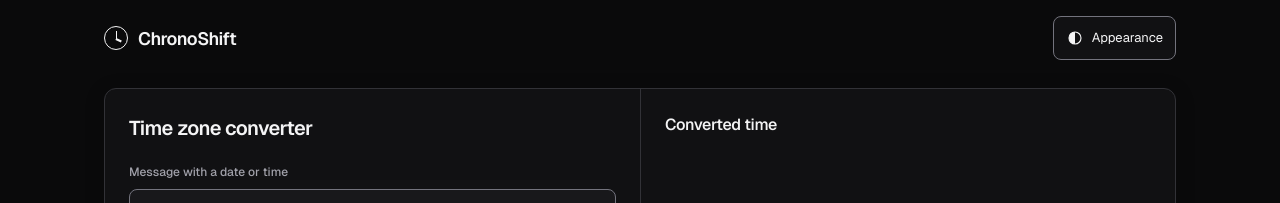
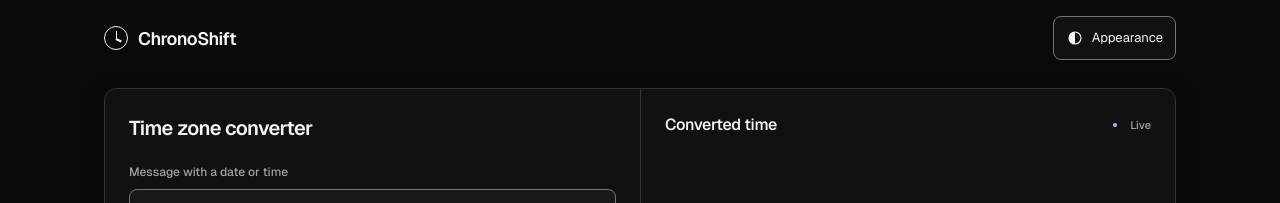
Before and after one commit to Tien-Lam/ChronoShift, a React (Vite) app in the folder web/: page / in a window 1280 px wide. Shown: the top 203 px of the page. Built offline with nearby package versions, Linux system fonts and the light colour scheme.

Commit message:
Make live conversion visible with restrained motion

```diff
--- a/web/src/App.tsx
+++ b/web/src/App.tsx
@@ -185,7 +185,7 @@
     setConversionRevision((version) => version + 1);
     worker.current?.terminate();
     worker.current = null;
-    setBusy(false);
+    setBusy(!!draft.current.trim() && !composition.current);
     setConversion({ results: [], warnings: [] });
     setError("");
     setManualCopy("");
@@ -213,22 +213,30 @@
       if (id === request.current) request.current++;
     };
 
-    if (!text.trim() || composing) return cleanup;
+    if (!text.trim() || composing) {
+      setBusy(false);
+      return cleanup;
+    }
+    // Pending includes the debounce, so every edit has immediate feedback.
+    setBusy(true);
     timer = setTimeout(() => {
       if (!ownsRequest()) return;
       if (text.length > MAX_INPUT) {
+        setBusy(false);
         setError(
           "Keep the message under 10,000 characters. Shorten it to continue.",
         );
         return;
       }
       if (!targetZone || !sourceZone) {
+        setBusy(false);
         setError(
           "Choose a timezone from the list, or enter a city with one known timezone.",
         );
         return;
       }
       if (!referenceValid) {
+        setBusy(false);
         setError("Complete or clear the reference date to continue.");
         return;
       }
@@ -399,6 +407,15 @@
   const groups = targetZone
     ? [...new Set(conversion.results.map((r) => r.group))]
     : [];
+  const liveState = composing
+    ? "paused"
+    : busy
+      ? "pending"
+      : error
+        ? "error"
+        : conversion.results.length || conversion.warnings.length
+          ? "ready"
+          : "idle";
   return (
     <>
       <header className="topbar">
@@ -669,15 +686,31 @@
             aria-labelledby="result-title"
             aria-busy={busy}
           >
-            <div className="panel-heading">
+            <div className="panel-heading result-heading">
               <h2 id="result-title">Converted time</h2>
+              <span className="live-indicator" data-state={liveState}>
+                <span className="live-dots" aria-hidden="true">
+                  <span />
+                  <span />
+                  <span />
+                </span>
+                {liveState === "pending"
+                  ? "Updating"
+                  : liveState === "paused"
+                    ? "Paused"
+                    : liveState === "error"
+                      ? "Check input"
+                      : "Live"}
+              </span>
             </div>
             <div role="status" className="sr-only">
               {busy
-                ? "Converting message"
-                : targetZone && conversion.results.length
-                  ? `${conversion.results.length} time interpretations found`
-                  : ""}
+                ? "Updating conversion"
+                : composing
+                  ? "Finish typing to convert"
+                  : targetZone && conversion.results.length
+                    ? `${conversion.results.length} time interpretations found`
+                    : ""}
             </div>
             {error && (
               <div className="message error" role="alert">
@@ -699,7 +732,13 @@
               !conversion.warnings.length && (
                 <div className="result-placeholder">
                   <span className="large-clock" aria-hidden="true" />
-                  <h3>{busy ? "Finding your time…" : "Ready to convert"}</h3>
+                  <h3>
+                    {busy
+                      ? "Finding your time…"
+                      : composing
+                        ? "Finish typing to convert"
+                        : "Ready to convert"}
+                  </h3>
                   <p>Date, time and timezone appear here.</p>
                 </div>
               )}
--- a/web/src/components/DateChoice.css
+++ b/web/src/components/DateChoice.css
@@ -16,6 +16,7 @@
   border-radius: var(--control-radius);
   background: var(--well);
   color: var(--ink);
+  transition: border-color var(--motion-fast) ease;
 }
 .date-choice-control:hover {
   border-color: var(--muted);
@@ -181,6 +182,10 @@
   font-variant-numeric: tabular-nums;
   cursor: pointer;
   outline: none;
+  transition:
+    background-color var(--motion-fast) ease,
+    border-color var(--motion-fast) ease,
+    color var(--motion-fast) ease;
 }
 .calendar-day[data-hovered],
 .calendar-day[data-pressed] {
--- a/web/src/style.css
+++ b/web/src/style.css
@@ -30,6 +30,9 @@
   --control-height: 44px;
   --control-radius: 8px;
   --control-inset: 12px;
+  --motion-fast: 140ms;
+  --motion-enter: 220ms;
+  --motion-ease: cubic-bezier(0.2, 0.7, 0.2, 1);
   color: var(--ink);
   background: var(--page);
 }
@@ -70,6 +73,35 @@
 button {
   cursor: pointer;
   color: var(--ink);
+}
+button,
+input,
+textarea,
+select,
+summary,
+.choice-item {
+  transition:
+    background-color var(--motion-fast) ease,
+    border-color var(--motion-fast) ease,
+    color var(--motion-fast) ease,
+    translate var(--motion-fast) var(--motion-ease);
+}
+button:not(:disabled):active,
+button[data-pressed]:not(:disabled),
+summary:active {
+  translate: 0 1px;
+}
+@media (hover: hover) {
+  .copy-button:not(:disabled):hover,
+  .text-button:not(:disabled):hover,
+  .examples button:not(:disabled):hover {
+    translate: 0 -1px;
+  }
+  .copy-button:not(:disabled):active,
+  .text-button:not(:disabled):active,
+  .examples button:not(:disabled):active {
+    translate: 0 1px;
+  }
 }
 button:disabled {
   cursor: default;
@@ -207,6 +239,7 @@
   border-radius: 12px;
   background: var(--surface);
   box-shadow: 0 4px 20px var(--shadow);
+  animation: surface-enter var(--motion-enter) var(--motion-ease);
 }
 .input-panel,
 .result-panel {
@@ -224,6 +257,54 @@
 }
 .panel-heading {
   margin-bottom: 20px;
+}
+.result-heading {
+  display: flex;
+  align-items: center;
+  justify-content: space-between;
+  flex-wrap: wrap;
+  gap: 8px 12px;
+}
+.live-indicator {
+  display: inline-flex;
+  align-items: center;
+  gap: 6px;
+  min-height: 20px;
+  color: var(--muted);
+  font-size: 11px;
+  font-weight: 500;
+  white-space: nowrap;
+}
+.live-dots {
+  display: flex;
+  align-items: center;
+  gap: 3px;
+}
+.live-dots > span {
+  width: 4px;
+  height: 4px;
+  border-radius: 50%;
+  background: var(--accent);
+}
+.live-indicator:not([data-state="pending"]) .live-dots > :first-child,
+.live-indicator:not([data-state="pending"]) .live-dots > :last-child {
+  visibility: hidden;
+}
+.live-indicator[data-state="pending"] {
+  color: var(--accent);
+}
+.live-indicator[data-state="pending"] .live-dots > span {
+  animation: live-pulse 900ms ease-in-out infinite;
+}
+.live-indicator[data-state="pending"] .live-dots > :nth-child(2) {
+  animation-delay: 120ms;
+}
+.live-indicator[data-state="pending"] .live-dots > :nth-child(3) {
+  animation-delay: 240ms;
+}
+.live-indicator[data-state="paused"] .live-dots > span,
+.live-indicator[data-state="error"] .live-dots > span {
+  background: currentColor;
 }
 h2 {
   font-size: 16px;
@@ -305,6 +386,14 @@
   flex-shrink: 0;
   color: var(--muted);
 }
+.choice-trigger svg,
+.choice-toggle svg {
+  transition: rotate var(--motion-fast) var(--motion-ease);
+}
+.choice-trigger[aria-expanded="true"] svg,
+.choice-toggle[aria-expanded="true"] svg {
+  rotate: 180deg;
+}
 .choice-trigger:hover {
   border-color: var(--muted);
 }
@@ -342,6 +431,17 @@
   z-index: 10;
   display: flex;
   flex-direction: column;
+}
+.choice-popover[data-entering] {
+  animation: surface-enter var(--motion-fast) var(--motion-ease);
+}
+.appearance[open] .appearance-fields,
+.options[open] .option-fields,
+.examples[open] button,
+.install-help,
+.import-choice,
+.update-banner {
+  animation: surface-enter var(--motion-fast) var(--motion-ease);
 }
 .choice-list {
   max-height: 320px;
@@ -569,6 +669,9 @@
   margin-top: 24px;
   padding-top: 24px;
 }
+.result-group {
+  animation: surface-enter var(--motion-enter) var(--motion-ease);
+}
 .result-source {
   margin-top: 16px;
 }
@@ -667,6 +770,7 @@
   border-radius: 8px;
   margin-bottom: 16px;
   overflow-wrap: anywhere;
+  animation: surface-enter var(--motion-fast) var(--motion-ease);
 }
 .error {
   background: #fbeddf;
@@ -903,9 +1007,33 @@
     overscroll-behavior-y: contain;
   }
 }
+@keyframes surface-enter {
+  from {
+    opacity: 0.8;
+    translate: 0 4px;
+  }
+  to {
+    opacity: 1;
+    translate: 0 0;
+  }
+}
+@keyframes live-pulse {
+  0%,
+  80%,
+  100% {
+    opacity: 0.45;
+  }
+  40% {
+    opacity: 1;
+  }
+}
 @media (prefers-reduced-motion: reduce) {
-  * {
+  *,
+  *::before,
+  *::after {
+    animation: none !important;
     transition: none !important;
+    translate: none !important;
     scroll-behavior: auto !important;
   }
 }
```
Also changed, not shown: 2 other files (tests, documents, lock files or other folders).
